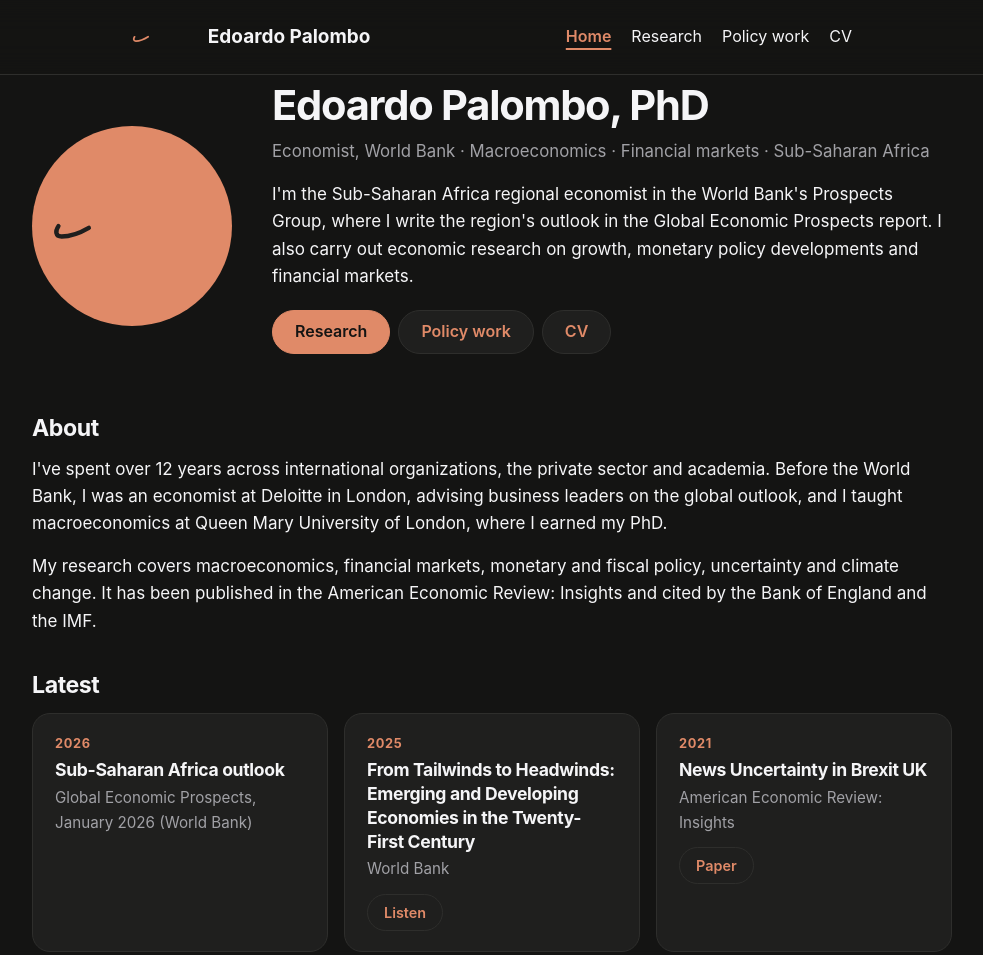
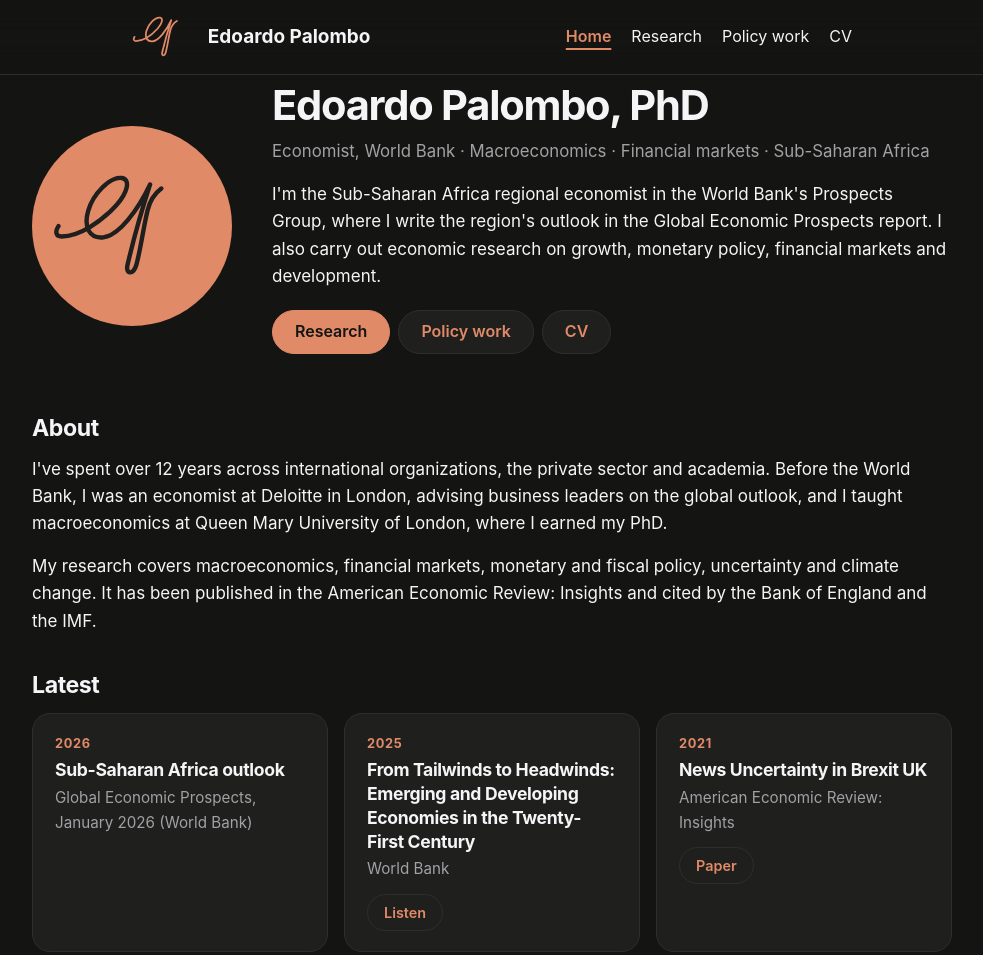
Before and after one commit to epalombo7/epalombo7.github.io, a plain HTML site: page index.html in a window 1280 px wide. Shown: the top 955 px of the page, without its empty margins (148-1131 px from the left). Drawn offline with Linux system fonts and the light colour scheme.

Commit message:
Update index.html

```diff
--- a/index.html
+++ b/index.html
@@ -27,7 +27,7 @@
 <div>
 <h1>Edoardo Palombo, PhD</h1>
 <p class="sub">Economist, World Bank · Macroeconomics · Financial markets · Sub-Saharan Africa</p>
-<p>I'm the Sub-Saharan Africa regional economist in the World Bank's Prospects Group, where I write the region's outlook in the Global Economic Prospects report. I also carry out economic research on growth, monetary policy developments and financial markets.</p>
+<p>I'm the Sub-Saharan Africa regional economist in the World Bank's Prospects Group, where I write the region's outlook in the Global Economic Prospects report. I also carry out economic research on growth, monetary policy, financial markets and development.</p>
 <p class="btns"><a class="btn primary" href="research.html">Research</a> <a class="btn" href="policy.html">Policy work</a> <a class="btn" href="cv.html">CV</a></p>
 </div>
 </section>
```
